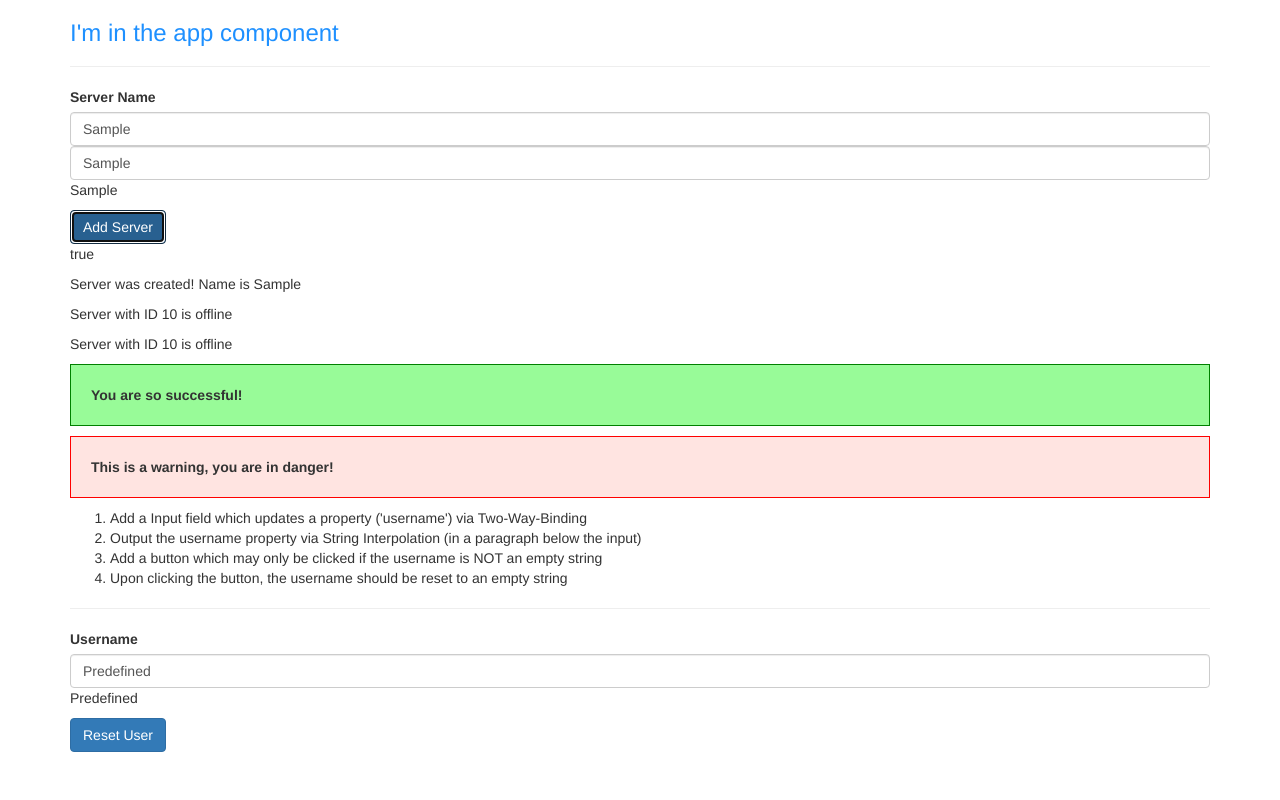
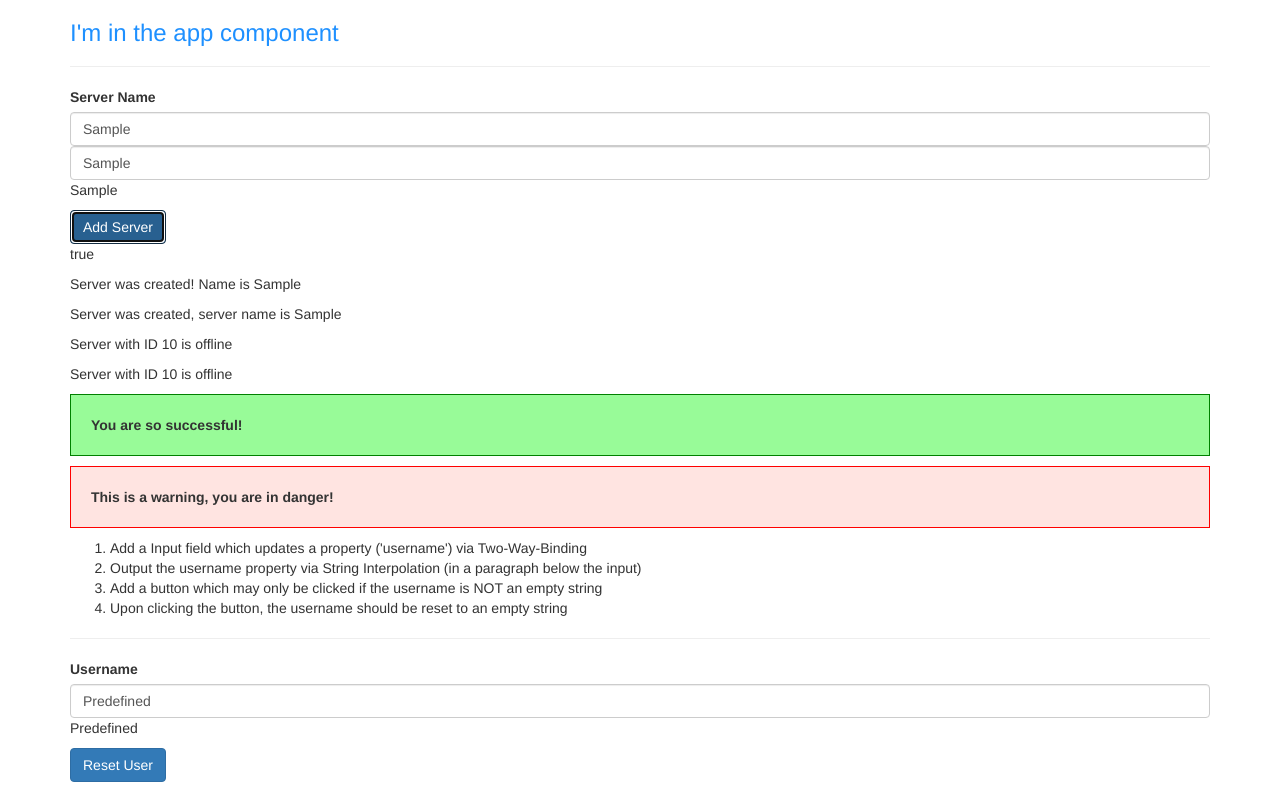
Before and after one commit to fabianoyoschitaki/angular-6-course, an Angular app: page / in a window 1280 px wide. Both pictures are taken after typing "Sample" into the empty fields and a click on the button "Add Server". Built offline with nearby package versions, Linux system fonts and the light colour scheme.

Commit message:
directives

```diff
--- a/src/app/servers/servers.component.html
+++ b/src/app/servers/servers.component.html
@@ -19,5 +19,6 @@
 <!--p>{{ allowNewServer }}</p-->
 <p [innerText]="allowNewServer"></p>
 <p>{{ serverCreationStatus }}</p>
+<p *ngIf="serverCreated">Server was created, server name is {{ serverName }}</p>
 <app-server></app-server>
 <app-server></app-server>
--- a/src/app/servers/servers.component.ts
+++ b/src/app/servers/servers.component.ts
@@ -14,6 +14,7 @@
   allowNewServer = false;
   serverCreationStatus = "No server was created!";
   serverName = "Testserver";
+  serverCreated = false;
 
   constructor() {
     setTimeout(() => {
@@ -25,6 +26,7 @@
   }
 
   onCreateServer(){
+    this.serverCreated = true;
     this.serverCreationStatus = "Server was created! Name is " + this.serverName;
   }
 
```
Also changed, not shown: angular.txt.
